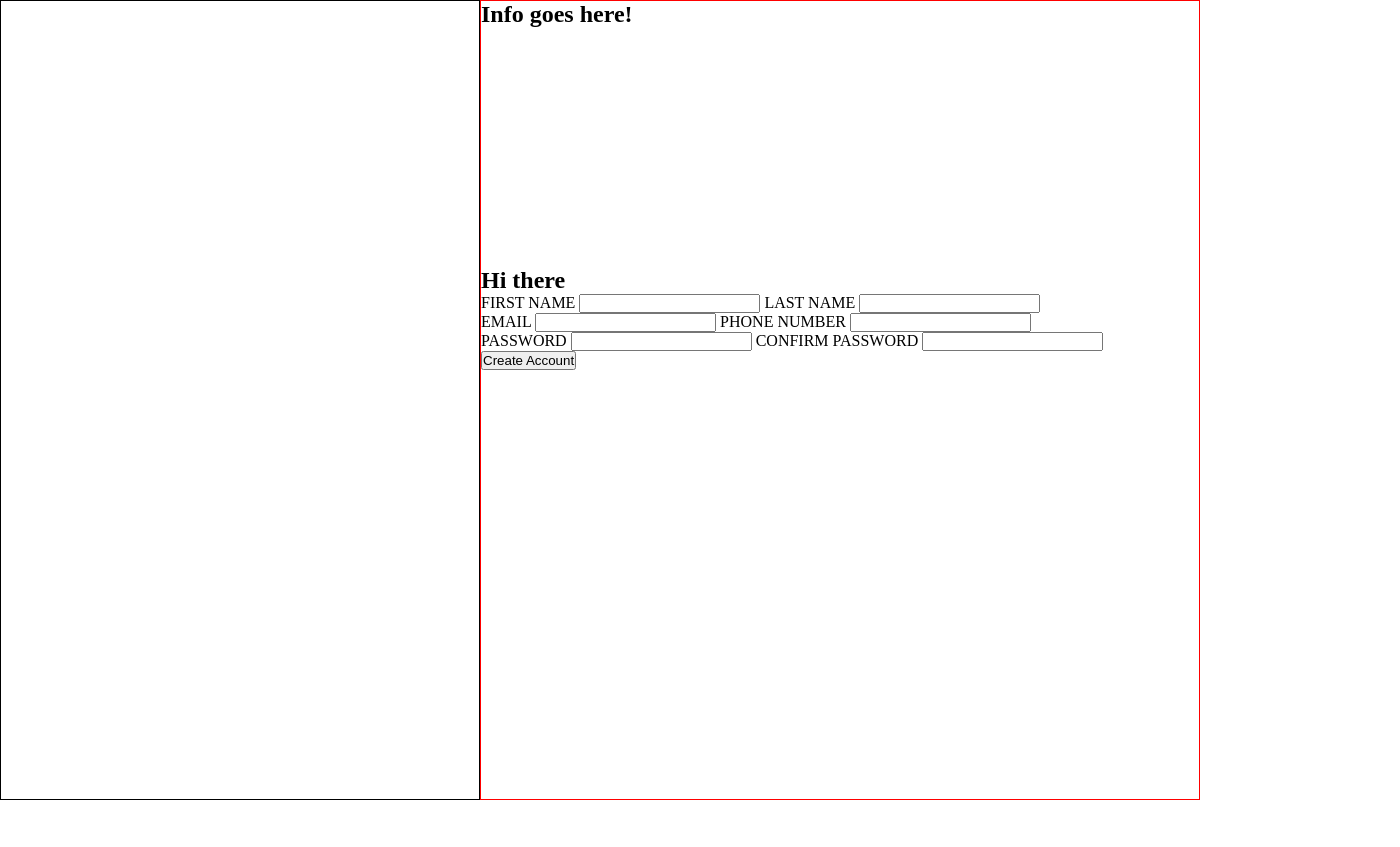
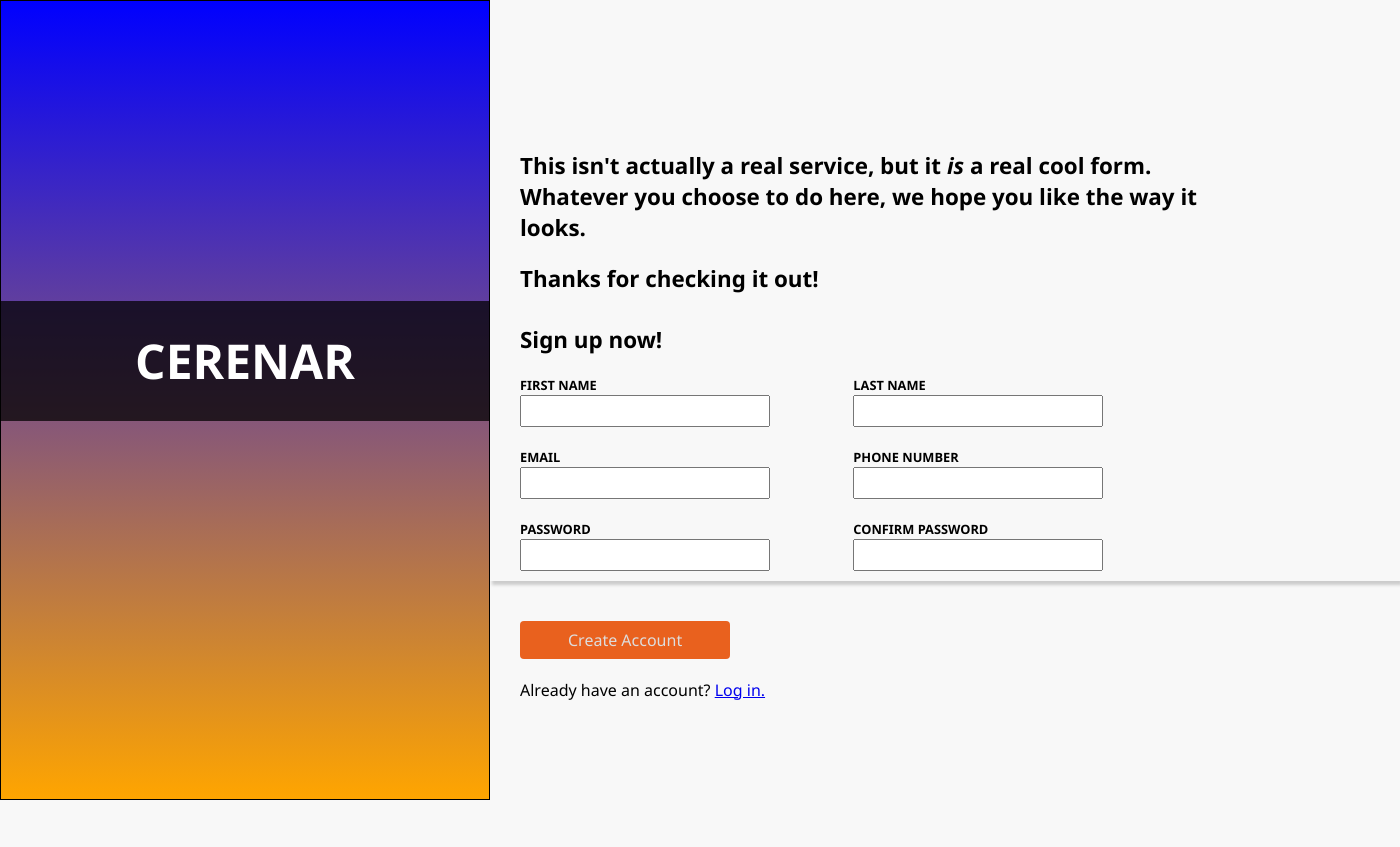
Before and after one commit to Cerenar/sign-up-form, a plain HTML site: page form.html in a window 1280 px wide. Shown: the whole page, 1400 px wide, since content can reach past the window. Before the commit the page ends 800 px from the top, so only its background shows below. Drawn offline with Linux system fonts and the light colour scheme.

Commit message:
Finish page structure

```diff
--- a/form.html
+++ b/form.html
@@ -8,15 +8,20 @@
 </head>
 <body>
     <div class="image-container">
-
+        <img>
+        <div class="img-text">
+            <h2>CERENAR</h2>
+        </div>
     </div>
     <div class="content-container">
         <div class="info-container">
-            <h2>Info goes here!</h2>
+            <h2>This isn't actually a real service, but it <em>is</em> a real cool form. Whatever you choose to do here, we hope you like the way it looks.</h2>
+            <h2>Thanks for checking it out!</h2>
         </div>
         <div class="form-container">
             <form>
-                <h2>Hi there</h2>
+                <div class="form-fields">
+                    <h2>Sign up now!</h2>
                     <div class="form-row">
                         <label for="first-name">FIRST NAME</label>
                         <input type="text" name="first-name" id="first-name">
@@ -35,8 +40,10 @@
                         <label for="pwd-confirm">CONFIRM PASSWORD</label>
                         <input type="password" name="pwd-confirm" id="pwd-confirm">
                     </div>
-                <div>
+                </div>
+                <div class="form-submit">
                     <button>Create Account</button>
+                    <p>Already have an account? <a href="#">Log in.</a></p>
                 </div>
             </form>
         </div>
--- a/style.css
+++ b/style.css
@@ -7,32 +7,114 @@
 * {
     margin: 0;
     padding: 0;
+    font-family: 'Segoe UI', Tahoma, Geneva, Verdana, sans-serif;
 }
 
 body {
-    width: 1200px;
+    width: 1400px;
     height: 100vh;
+    background: #f8f8f8;
     display: flex;
     justify-content: center;
-
+    margin: auto;
 }
 
 .image-container {
-    width: 40%;
+    position: relative;
+    width: 35%;
     border: 1px solid black;
+    background: linear-gradient(blue, orange)
+}
+
+.image-container .img-text {
+    width: 100%;
+    height: 15%;
+    top: 300px;
+    position: absolute;
+    display: flex;
+    justify-content: center;
+    align-items: center;
+    background: #000000bb;
+}
+
+.img-text h2 {
+    font-size: 3rem;
+    color: white;
 }
 
 .content-container {
     display: flex;
     flex-direction: column;
-    border: 1px solid red;
     flex: 1;
-}
-
-.form-container {
-    flex: 2;
 }
 
 .info-container {
     flex: 1;
+    padding: 150px 180px 0px 30px;
 }
+
+.info-container h2 {
+    margin-bottom: 20px;
+}
+
+.form-container {
+    display: flex;
+    flex-direction: column;
+    flex: 2;
+}
+
+.form-fields {
+    padding: 10px 30px;
+    height: 33.33vh;
+    box-shadow: 2px 4px 3px #ccc;
+}
+
+.form-submit {
+    height: 33.33vh;
+    padding: 40px 30px;
+}
+
+.form-row {
+    position: relative;
+    margin-bottom: 20px;
+    font-size: 0.8rem;
+    font-weight: 600;
+}
+
+.form-row label {
+    position: absolute;
+    top: -1.5em;
+}
+
+.form-row input {
+    width: 250px;
+    font-size: 1.05rem;
+    height: 2rem;
+    margin-bottom: 20px;
+    margin-right: 80px;
+    padding: 4px;
+}
+
+h2 {
+    font-weight: 600;
+    font-size: 1.4rem;
+}
+
+.form-fields h2 {
+    margin-bottom: 40px;
+}
+
+button {
+    border: none;
+    color: #ddd;
+    font-size: 1rem;
+    background-color: rgb(233, 97, 30);
+    border-radius: 4px;
+    padding: 8px 48px;
+    margin-bottom: 20px;
+}
+
+button:hover {
+    cursor: pointer;
+    background-color: rgb(165, 72, 29);
+}
```
Lines whose indentation alone changed are shown as unchanged.
